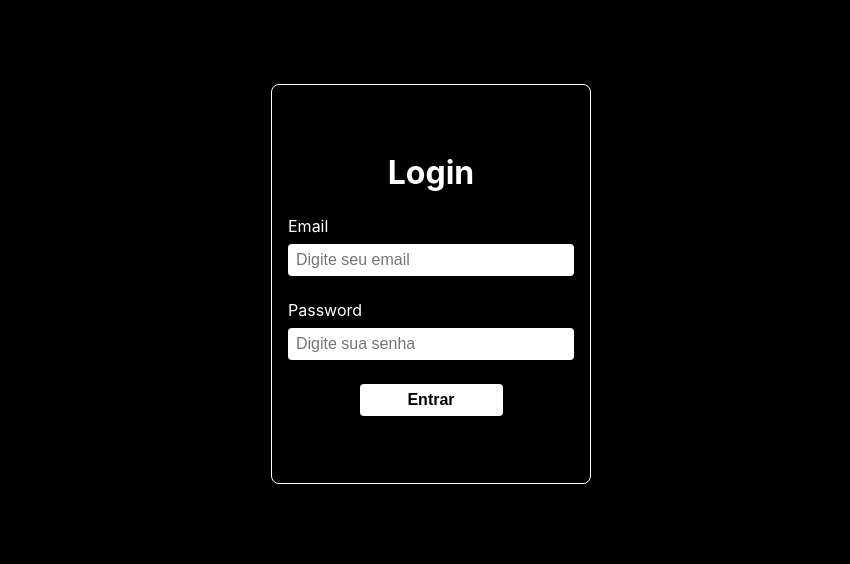
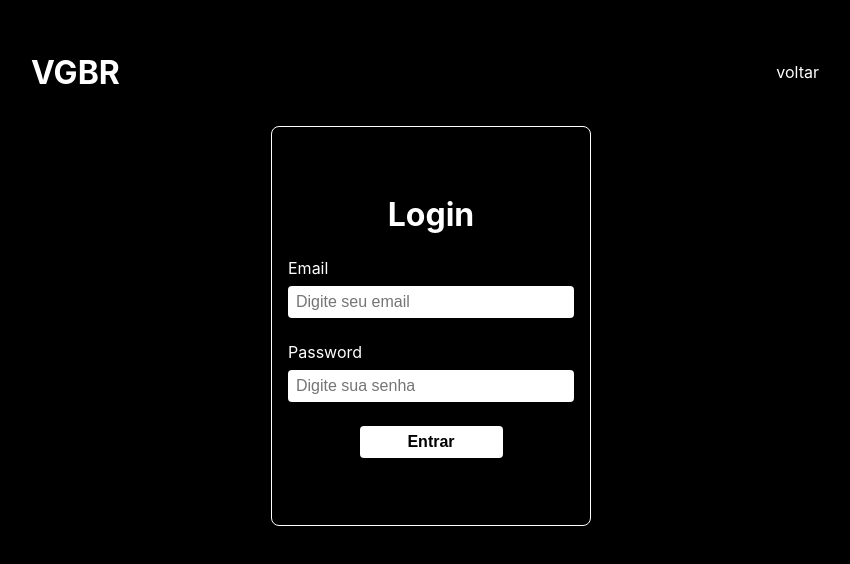
Before and after one commit to joaoffaragao/vgbr_app, a React (Create React App) app: page /login in a window 1280 px wide. Shown: the part 116-680 px from the top of the page, without its empty margins (209-1059 px from the left). Built offline with nearby package versions, Linux system fonts and the light colour scheme; a web font is replaced by a local one.

Commit message:
fix: adicionei o header na login page

```diff
--- a/src/pages/login/index.tsx
+++ b/src/pages/login/index.tsx
@@ -5,6 +5,7 @@ import { useContext } from "react";
 
 import { LoginContext } from "../../provider/loginProvider";
 import { useForm } from "react-hook-form";
+import Header from "../../components/Header";
 
 const schema = yup
   .object({
@@ -38,6 +39,7 @@ const Login = () => {
 
   return (
     <Container>
+      <Header string="/dashboard" />
       <form onSubmit={handleSubmit(onSubmit)}>
         <h1>Login</h1>
         <div className="InputBox">
```
